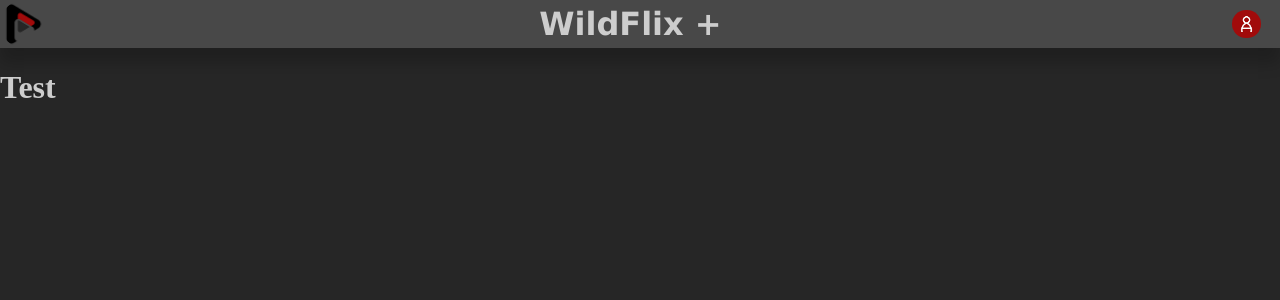
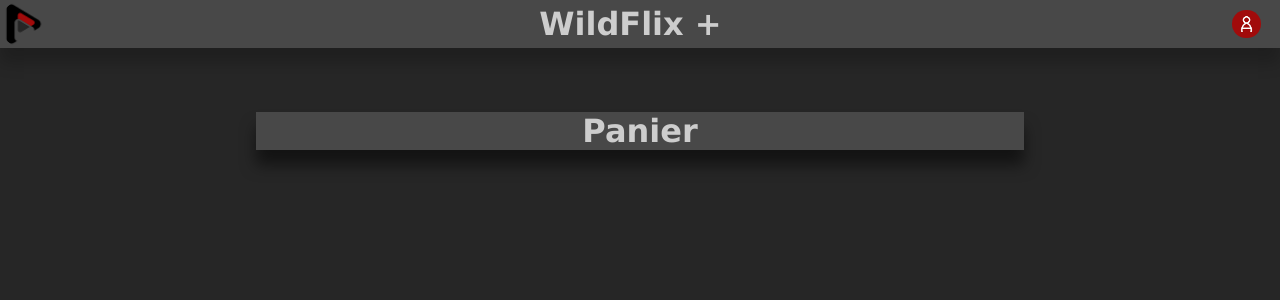
Before and after one commit to WildCodeSchool/2023-03-JS-Remote-Wild_Impact_Project-2_Team_C, a React (Vite) app in the folder frontend/: page / in a window 1280 px wide. Shown: the top 300 px of the page. Built offline with nearby package versions, Linux system fonts and the light colour scheme; a web font is replaced by a local one.

Commit message:
Ajout d'une variable 'shadow' + mise en place du titre Panier ainsi que son style

```diff
--- a/frontend/src/pages/BasketPage.jsx
+++ b/frontend/src/pages/BasketPage.jsx
@@ -2,12 +2,13 @@ import React from "react";
 import Banner from "@components/Banner";
 import "../styles/BasketPage.scss";
 
-
 function BasketPage() {
   return (
-    <div className="basket-page">
+    <div>
       <Banner />
-      <h1 className="basket-title"> Test </h1>
+      <div className="basket-page">
+        <h1 className="basket-title"> Panier </h1>
+      </div>
     </div>
   );
 }
--- a/frontend/src/styles/BasketPage.scss
+++ b/frontend/src/styles/BasketPage.scss
@@ -1 +1,11 @@
 @import "./Variables.scss";
+
+.basket-page {
+  h1 {
+    text-align: center;
+    font-family: $font-family-text ;
+    background-color: $lightgrey;
+    margin: 5% 20%;
+    box-shadow: $shadow;
+  }
+}
--- a/frontend/src/styles/Variables.scss
+++ b/frontend/src/styles/Variables.scss
@@ -5,3 +5,4 @@ $black: #000000;
 $font-color: rgb(205, 205, 205);
 $font-family-title: "Iceberg", "cursive", Verdana, sans-serif;
 $font-family-text: "Iceland", "cursive", Verdana, sans-serif;
+$shadow: 0px 15px 15px rgb(0, 0, 0, 0.5);
```
